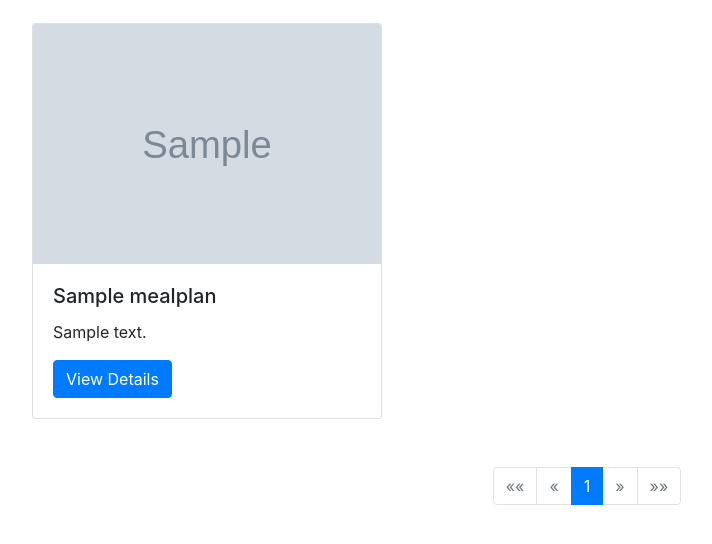
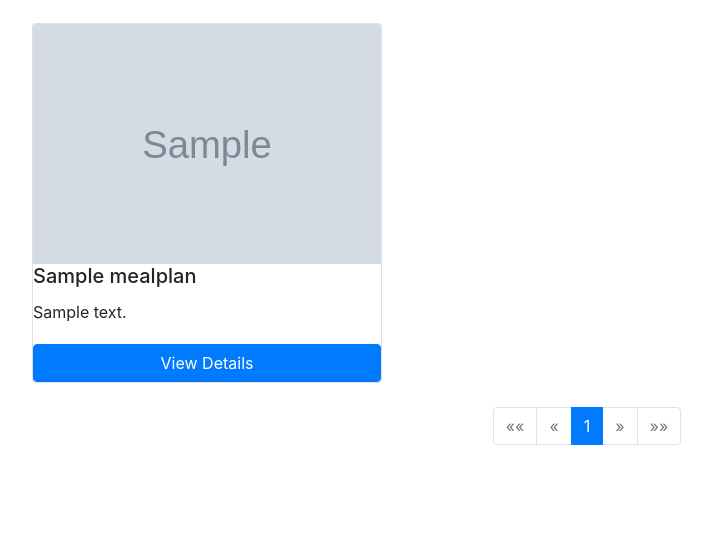
Before and after one commit to AsenTodor0v/FinessApp, a Django app: page / in a window 1280 px wide. Shown: the part 205-749 px from the top of the page, without its empty margins (53-765 px from the left). Run offline with Django 5.2, Linux system fonts and the light colour scheme; a user stored in the database is signed in; tables that the repository leaves empty hold one stand-in row (values such as "Sample post"); grey boxes marked "Sample" are stand-in pictures; some libraries are stand-ins or nearby versions.

Commit message:
fixing bugs

```diff
--- /dev/null
+++ b/static/css/index_card.css
@@ -0,0 +1,13 @@
+.card-bodyy {
+    max-height: 200px; /* Set the maximum height for the card body */
+    overflow: hidden;  /* Hide text that overflows */
+    display: flex;
+    flex-direction: column;
+}
+
+.card-textt {
+    overflow: hidden;
+    text-overflow: ellipsis; /* Adds "..." at the end of the truncated text */
+    white-space: nowrap; /* Prevents the text from wrapping to the next line */
+    margin-bottom: 20px;  /* Optional, for spacing */
+}
--- a/static/css/styles.css
+++ b/static/css/styles.css
@@ -3,3 +3,4 @@
 @import './sections.css;
 @import './saved_mealplans.css';
 @import './register.css';
+@import './index_card.css';
--- a/templates/index.html
+++ b/templates/index.html
@@ -16,18 +16,18 @@
     </form>
 
     <!-- Meal Plan Cards -->
-        <div class="row">
+    <div class="row row-cols-1 row-cols-md-3 g-4">
         {% for mealplan in mealplans %}
-                <div class="col-md-4 mb-4">
+            <div class="col">
                 <div class="card">
                     {% if mealplan.picture %}
                         <img src="{{ mealplan.picture.url }}" class="card-img-top fixed-image" alt="{{ mealplan.title }}">
                     {% else %}
                         <img src="{% static 'images/no-image.jpg' %}" class="card-img-top fixed-image" alt="No Image Available">
                     {% endif %}
-                        <div class="card-body">
+                    <div class="card-bodyy">
                         <h5 class="card-title">{{ mealplan.title }}</h5>
-                            <p class="card-text">{{ mealplan.description|truncatewords:20 }}</p>
+                        <p class="card-textt">{{ mealplan.description|truncatewords:30 }}</p> <!-- Truncate to 30 words -->
                         <a href="{% url 'details-meal' pk=mealplan.pk %}" class="btn btn-primary">View Details</a>
                     </div>
                 </div>
--- a/templates/meals/saved_mealplans.html
+++ b/templates/meals/saved_mealplans.html
@@ -10,10 +10,10 @@
         {% for saved in saved_mealplans %}
         <div class="col-md-4 mb-4">
             <div class="card shadow-sm">
-                <img src="{{ mealplan.picture.url }}" class="card-img-top" alt="Meal Plan Image" style="height: 200px; object-fit: cover;">
+                <img src="{{ saved.mealplan.picture.url }}" class="card-img-top" alt="Meal Plan Image" style="height: 200px; object-fit: cover;">
                 <div class="card-body">
                     <h5 class="card-title">{{ saved.mealplan.title }}</h5>
-                    <p class="card-text">{{ saved.mealplan.description|truncatewords:20 }}</p>
+                    <p class="card-text">{{ saved.mealplan.description|truncatechars:50 }}</p>
                     <p class="text-muted">Saved on {{ saved.saved_at|date:"d M Y" }}</p>
                     <a href="{% url 'details-meal' saved.mealplan.pk %}" class="btn btn-primary">View Meal Plan</a>
                     <a href="{% url 'unsave_mealplan' saved.mealplan.pk %}" class="btn btn-danger ml-2">Unsave</a>
```
Lines whose indentation alone changed are shown as unchanged.
